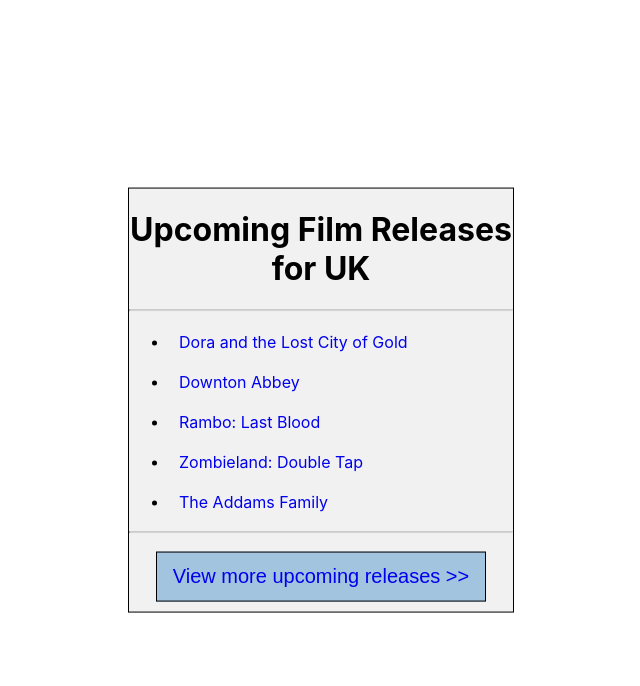
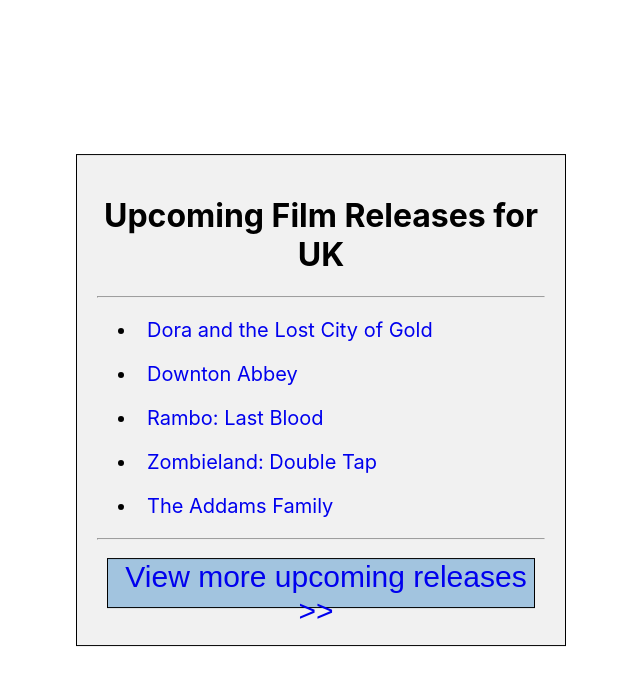
Before and after one commit to gadgetguy82/js_film_releases_hw, a React (Create React App) app: page / in a window 1280 px wide. Shown: the top 686 px of the page, without its empty margins (319-959 px from the left). Built offline with nearby package versions, Linux system fonts and the light colour scheme.

Commit message:
Change font sizes and padding

```diff
--- a/src/css/style.css
+++ b/src/css/style.css
@@ -2,7 +2,8 @@
   background-color: #F1F1F1;
   border: 1px solid #000000;
   margin: auto;
-  width: 30%;
+  padding: 20px;
+  width: 35%;
   text-align: center;
   position: absolute;
   top: 50%;
@@ -17,12 +18,13 @@
 
 .film {
   margin: 20px 0;
+  font-size: 20px;
 }
 
 .upcoming-releases {
   background-color: #A2C4DF;
   border: 1px solid #000000;
-  font-size: 20px;
+  font-size: 30px;
   margin: 10px;
 }
 
```
